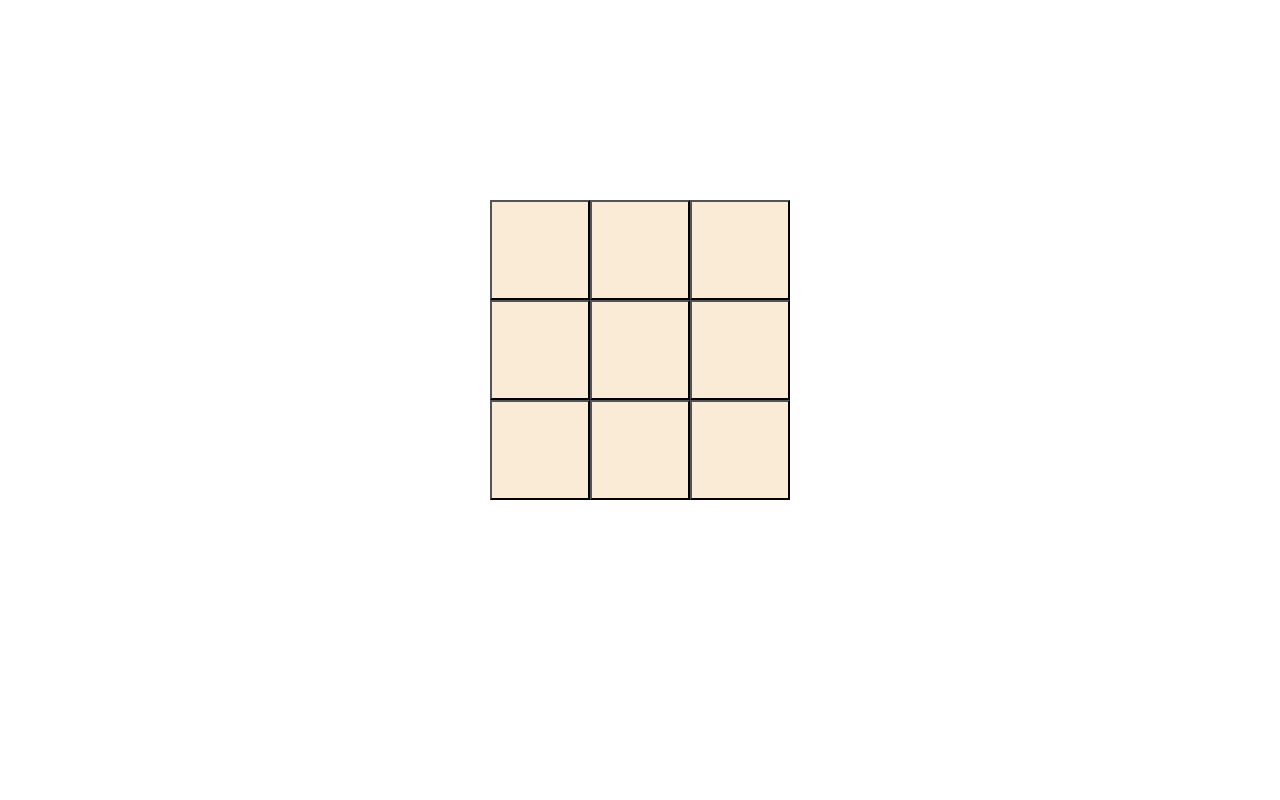
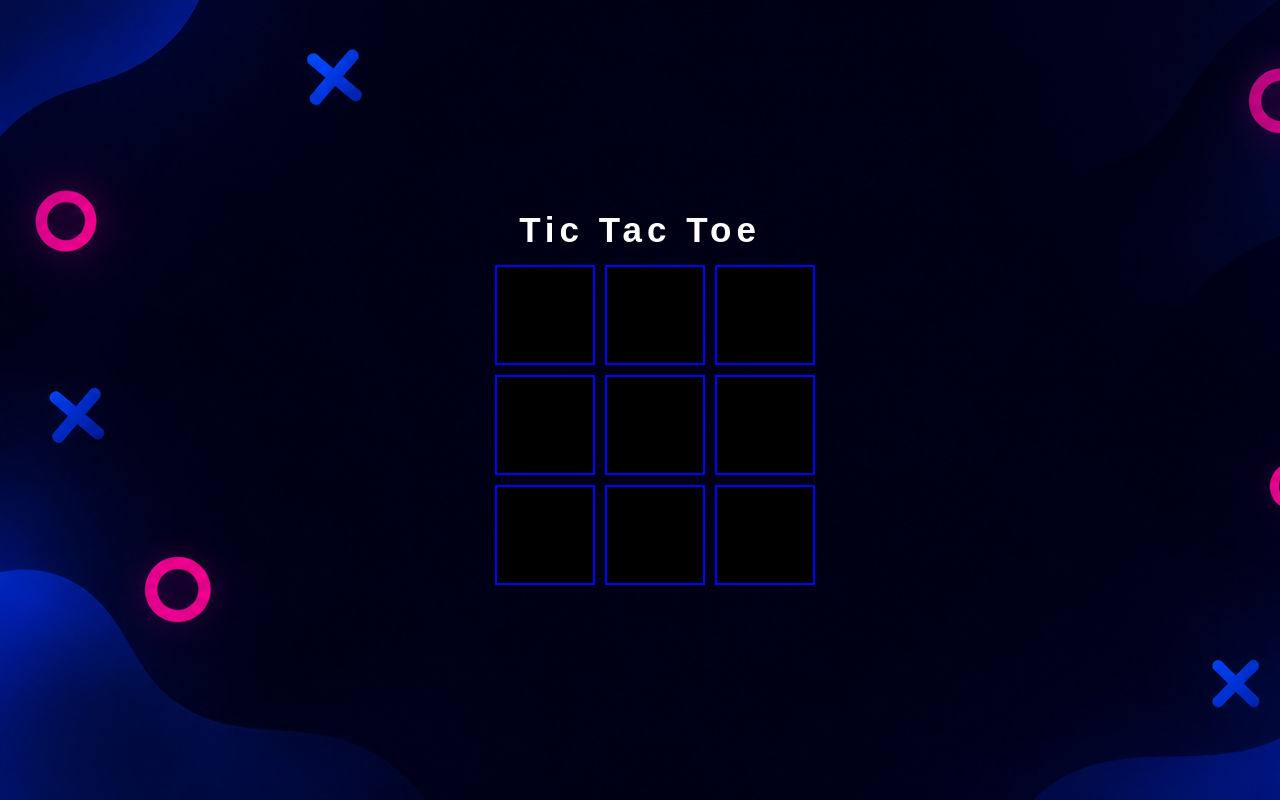
Before and after one commit to Saurav-Khanal/Tic-Tac-Toe, a plain HTML site: page index.html in a window 1280 px wide. Drawn offline with Linux system fonts and the light colour scheme.

Commit message:
add background image and style the box

```diff
--- a/index.html
+++ b/index.html
@@ -8,6 +8,7 @@
   </head>
   <body>
     <div class="container">
+        <h1>Tic Tac Toe</h1>
       <div class="box">
         <button></button>
         <button></button>
--- a/style.css
+++ b/style.css
@@ -9,11 +9,14 @@ body{
     display: flex;
     justify-content: center;
     align-items: center;
+    background-image: url(./background.jpg);
+    background-size: cover;
 }
 
 .container{
     width: 300px;
     height: 400px;
+    text-align: center;
 }
 
 .box{
@@ -25,5 +28,16 @@ body{
 .box button{
     height: 100px;
     width: 100px;
-    background-color: antiquewhite;
+    background-color:black;
+    margin: 5px;
+    border:none;
+    border: 2px solid blue;
 }
+
+h1{
+    color:white;
+    letter-spacing: 5px;
+    font-family:Arial;
+    font-size: 35px;
+    margin: 10px;
+}
```
Also changed, not shown: background.jpg (added).
